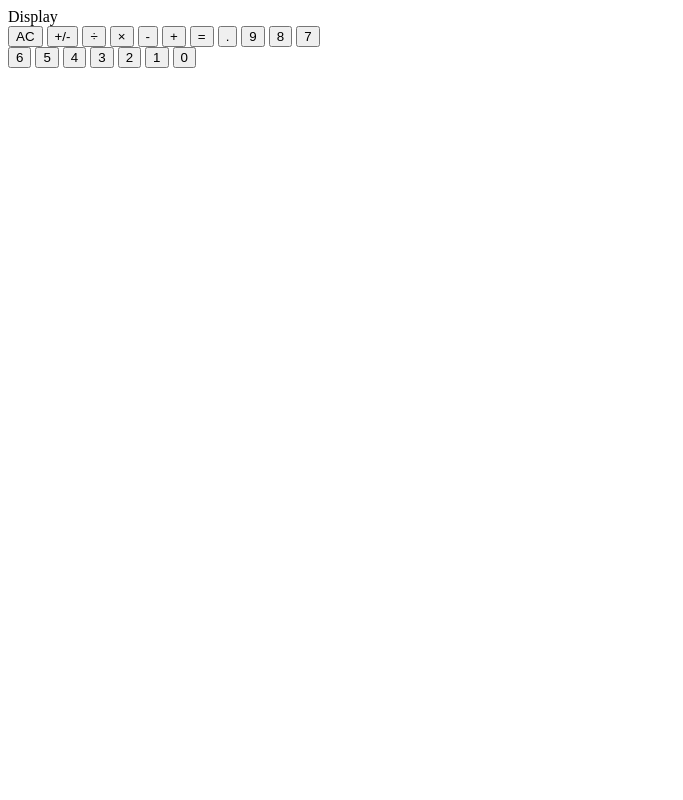
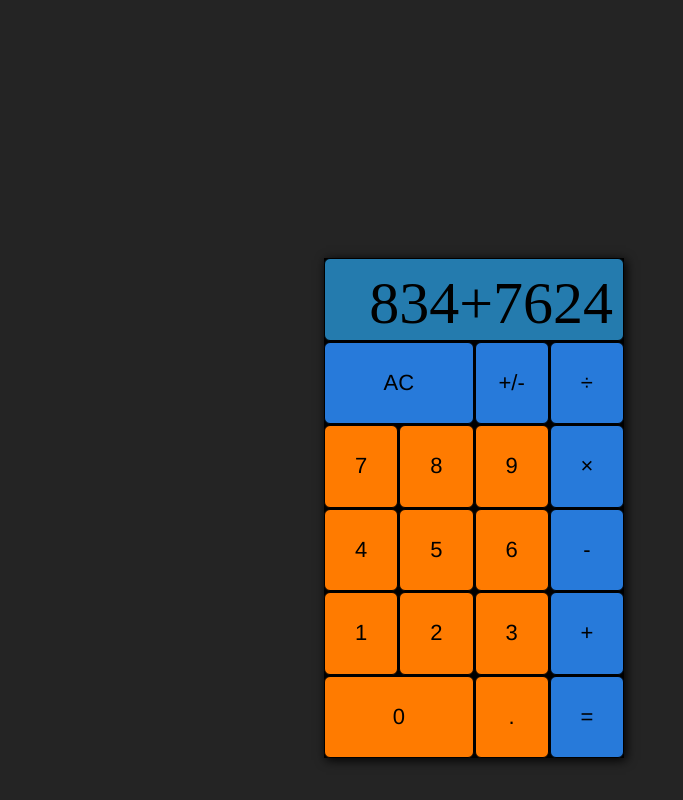
Before and after one commit to G-Cioni/calculator, a plain HTML site: page index.html in a window 1280 px wide. Shown: the whole page, without its empty margins (0-683 px from the left). Drawn offline with Linux system fonts and the light colour scheme.

Commit message:
made a decent ui

```diff
--- a/index.html
+++ b/index.html
@@ -12,25 +12,25 @@
 <body>
 
     <main id="calculator">
-        <div id="display">Display</div id="">
-        <button id="allClear">AC</button id="">
-        <button id="plusMinus">+/-</button id="">
-        <button id="division">÷</button id="">
-        <button id="multiplication">×</button>
-        <button id="subtraction">-</button>
-        <button id="addition">+</button>
-        <button id="equals">=</button>
-        <button id="point">.</button>
-        <button id="nine">9</button>
-        <button id="eight">8</button>
-        <button id="seven">7</button>
-        <button id="six">6</button>
-        <button id="five">5</button>
-        <button id="four">4</button>
-        <button id="three">3</button>
-        <button id="two">2</button>
-        <button id="one">1</button>
-        <button id="zero0">0</button>
+        <div id="display">834+7624</div id="">
+        <button id="allClear" class="operation">AC</button id="">
+        <button id="plusMinus" class="operation">+/-</button id="">
+        <button id="division" class="operation">÷</button id="">
+        <button id="multiplication" class="operation">×</button>
+        <button id="subtraction" class="operation">-</button>
+        <button id="addition" class="operation">+</button>
+        <button id="equals" class="operation">=</button>
+        <button id="point" class="number">.</button>
+        <button id="nine" class="number">9</button>
+        <button id="eight" class="number">8</button>
+        <button id="seven" class="number">7</button>
+        <button id="six" class="number">6</button>
+        <button id="five" class="number">5</button>
+        <button id="four" class="number">4</button>
+        <button id="three" class="number">3</button>
+        <button id="two" class="number">2</button>
+        <button id="one" class="number">1</button>
+        <button id="zero" class="number">0</button>
     </main>
 
 
--- a/style.css
+++ b/style.css
@@ -1,17 +1,21 @@
 body {
+    background-color: rgb(36, 36, 36);
     display: grid;
     grid-template-columns: 1fr 2fr 1fr;
     grid-template-rows: 1fr 2fr 1fr;
     grid-template-areas: ". . ."
                          ". calculator ."
                          ". . .";
-};
+}
 
 #calculator {
     grid-area: calculator;
-    width: 500px;
-    height: 750px;
+    background-color: rgb(0, 0, 0);
+    width: 300px;
+    height: 500px;
+    box-shadow: 2px 2px 10px rgb(0, 0, 0);
     display: grid;
+    gap: 1px;
     grid-template-columns: repeat(4, 1fr);
     grid-template-rows: repeat(6, 1fr);
     grid-template-areas: "display display display display"
@@ -19,82 +23,107 @@ body {
                          "seven  eight nine multiplication"
                          "four five six subtraction"
                          "one two three addition"
-                         "zero0 zero0 point equals"
-};
+                         "zero zero point equals"
+}
 
+button {
+    font-family: Helvetica;
+    font-size: 22px;
+    font-weight: 550;
+    border-radius: 6px;
+    border: 1px solid
+}
+
+button:active {
+    background-color:rgb(0, 183, 255);
+}
+
+.operation {
+    background-color: rgb(39, 122, 218);
+}
+
+.number {
+    background-color: rgb(255, 123, 0);
+}
 
 #display {
     grid-area: display;
-};
+    font-size: 60px;
+    padding: 10px 10px 0px 10px;
+    border-radius: 6px;
+    border: 1px solid;
+    background-color: rgba(45, 154, 218, 0.801);
+    text-align: end;
+}
 
 #allClear {
     grid-area: allClear;
-};
+}
 
 #plusMinus {
     grid-area: plusMinus;
-};
+}
 
 #division {
     grid-area: division;
-};
+}
 
 #multiplication {
     grid-area: multiplication;
-};
+}
 
 #subtraction {
     grid-area: subtraction;
-};
+}
 
 #addition {
     grid-area: addition;
-};
+}
 
 #equals {
     grid-area: equals;
-};
+}
 
 #point {
     grid-area: point;
-};
+}
 
 #nine {
     grid-area: nine;
-};
+}
 
 #eight {
     grid-area: eight;
-};
+}
 
 #seven {
     grid-area: seven;
-};
+}
 
 #six {
     grid-area: six;
-};
+}
 
 #five {
     grid-area: five;
-};
+}
 
 #four {
     grid-area: four;
-};
+}
 
 #three {
     grid-area: three;
-};
+}
 
 #two {
     grid-area: two;
-};
+}
 
 #one {
     grid-area: one;
-};
+}
 
 #zero {
-    grid-area: zero0;
-};
+    grid-area: zero;
+}
```
